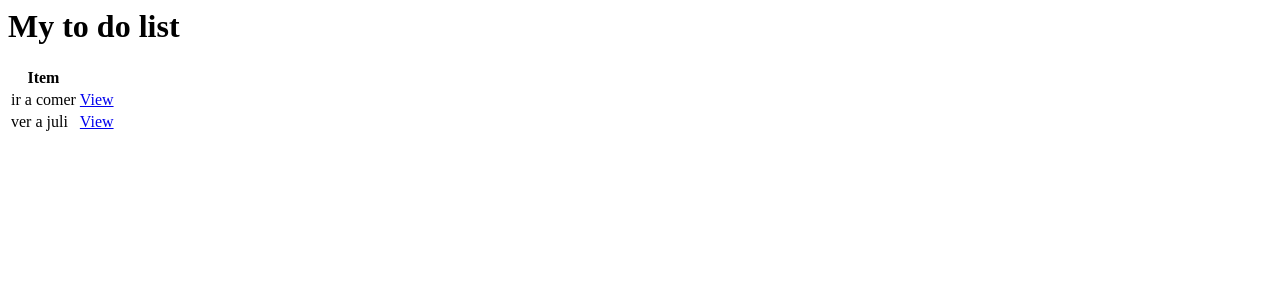
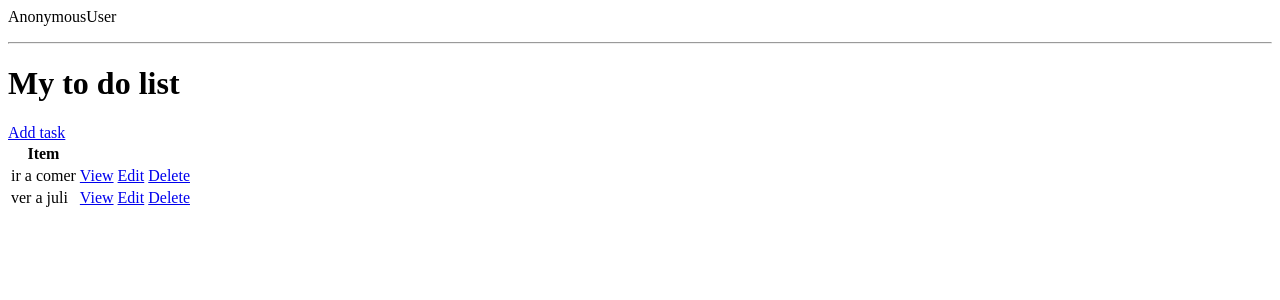
Before and after one commit to LopezCarolina/Ensolvers_test, a Django app: page / in a window 1280 px wide. Shown: the top 300 px of the page. Run offline with Django 3.2, Linux system fonts and the light colour scheme; data comes from the database, SQL or seed files in the repository; both versions use the stored data as it was after the commit.

Commit message:
añadí crear, editar y borrar tareas de la lista

```diff
--- a/base/templates/base/task_list.html
+++ b/base/templates/base/task_list.html
@@ -1,14 +1,22 @@
+
+<p>{{request.user}}</p>
+
+<hr>
 <h1>My to do list</h1>
+<a href="{% url 'task-create' %}">Add task</a>
 
 <table>
     <tr>
         <th>Item</th>
+        <th></th>
         <th></th>
     </tr>
     {% for task in tasks %}
     <tr>
         <td>{{task.title}}</td>
         <td><a href="{% url 'tasks' task.id %}">View</a></td>
+        <td><a href="{% url 'task-update' task.id %}">Edit</a></td>
+        <td><a href="{% url 'task-delete' task.id %}">Delete</a></td>
     </tr>
     {% empty %}
         <h3>No items in list</h3>
--- a/base/urls.py
+++ b/base/urls.py
@@ -1,7 +1,10 @@
 from django.urls import path
-from .views import TaskList, TaskDetail
+from .views import TaskCreate, TaskList, TaskDetail, TaskUpdate, DeleteView
 
 urlpatterns = [
-path('', TaskList.as_view(), name='tasks'),
-path('task/<int:pk>/', TaskDetail.as_view(), name='tasks')
+ path('', TaskList.as_view(), name='tasks'),
+ path('task/<int:pk>/', TaskDetail.as_view(), name='tasks'),
+ path('task-create/', TaskCreate.as_view(), name='task-create'),
+ path('task-update/<int:pk>/', TaskUpdate.as_view(), name='task-update'),
+ path('task-delete/<int:pk>/', DeleteView.as_view(), name='task-delete')
 ]
--- a/base/views.py
+++ b/base/views.py
@@ -2,6 +2,9 @@ from typing import List
 from django.shortcuts import render
 from django.views.generic.list import ListView
 from django.views.generic.detail import DetailView
+from django.views.generic.edit import CreateView, UpdateView, DeleteView
+from django.urls import reverse_lazy
+
 from .models import Task
 
 class TaskList(ListView):
@@ -12,3 +15,18 @@ class TaskDetail(DetailView):
     model = Task
     context_object_name = 'task'
     template_name = 'base/task.html'
+
+class TaskCreate(CreateView):
+    model = Task
+    fields = '__all__'
+    success_url = reverse_lazy('tasks')
+
+class TaskUpdate(UpdateView):
+    model = Task
+    fields = '__all__'
+    success_url = reverse_lazy('tasks')
+
+class DeleteView(DeleteView):
+    model = Task
+    context_object_name = 'task'
+    success_url = reverse_lazy('tasks')
```
Also changed, not shown: base/templates/base/task_confirm_delete.html (added, +7 -0 lines), base/templates/base/task_form.html (added, +7 -0 lines), db.sqlite3.
